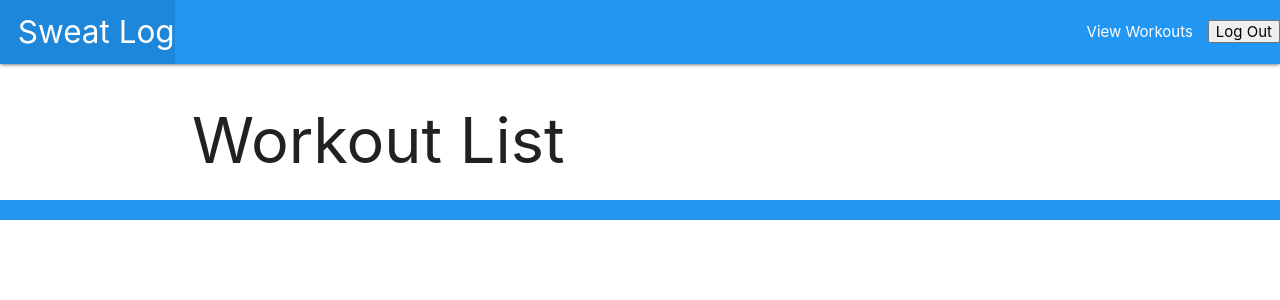
After one commit to jsonnguyen/sweatlog, a Django app: page /workouts in a window 1280 px wide. The commit adds this page. Shown: the top 300 px of the page. Run offline with Django 5.2, Linux system fonts and the light colour scheme; the visitor is signed in with stand-in values (Sample User, id 1); data that the repository does not hold is empty.

Commit message:
can view workouts

```diff
--- a/main_app/admin.py
+++ b/main_app/admin.py
@@ -1,9 +1,10 @@
 from django.contrib import admin
-from .models import Workout, Exercise, ExerciseType
+from .models import Workout, Exercise, ExerciseType, MuscleGroup
 
 # Register your models here.
 admin.site.register([
     Workout,
     Exercise,
-    ExerciseType
+    ExerciseType,
+    MuscleGroup
 ])
--- a/main_app/templates/base.html
+++ b/main_app/templates/base.html
@@ -20,7 +20,7 @@
                 </ul>
                 <ul class="right">
                   {% if user.is_authenticated %}
-                    <li></li>
+                    <li><a href="{% url "index" %}">View Workouts</a></li>
                     <li>
                         <form action="{% url 'logout' %}" method="POST">
                             {% csrf_token %}
--- /dev/null
+++ b/main_app/templates/main_app/workout_list.html
@@ -0,0 +1,17 @@
+{% extends 'base.html' %}
+{% block content %}
+
+<h1>Workout List</h1>
+
+{% for workout in workout_list %}
+  <a href="">
+    <div class="card">
+        <div class="card-content">
+            <span class="card-title">{{ workout.name }}</span>
+            <p>{{ workout.date }}</p>
+        </div>
+    </div>
+  </a>
+{% endfor %}
+
+{% endblock %}
--- a/main_app/urls.py
+++ b/main_app/urls.py
@@ -3,5 +3,6 @@ from . import views
 
 urlpatterns = [
     path('accounts/signup/', views.signup, name='signup'),
-    path('', views.home, name='home')
+    path('', views.home, name='home'),
+    path('workouts', views.WorkoutList.as_view(), name='index')
 ]
--- a/main_app/views.py
+++ b/main_app/views.py
@@ -1,6 +1,9 @@
 from django.shortcuts import render, redirect
 from django.contrib.auth.forms import UserCreationForm
 from django.contrib.auth import login
+from django.views.generic import ListView, DetailView
+from django.contrib.auth.mixins import LoginRequiredMixin
+from .models import Workout
 # Create your views here.
 
 def home(request):
@@ -19,3 +22,6 @@ def signup(request):
   form = UserCreationForm()
   context = {'form': form, 'error_message': error_message}
   return render(request, 'registration/signup.html', context)
+
+class WorkoutList(LoginRequiredMixin, ListView):
+  model = Workout
```
Also changed, not shown: main_app/models.py (+10 -15 lines), main_app/migrations/0001_initial.py.
